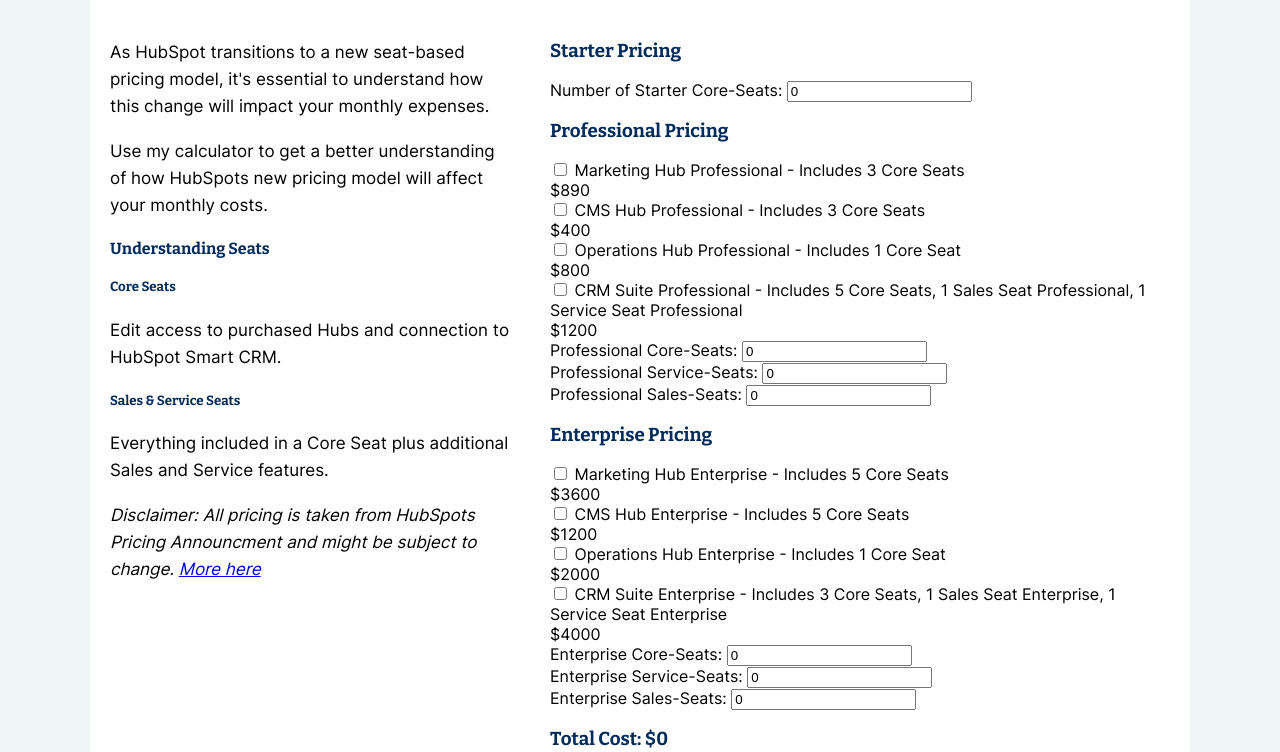
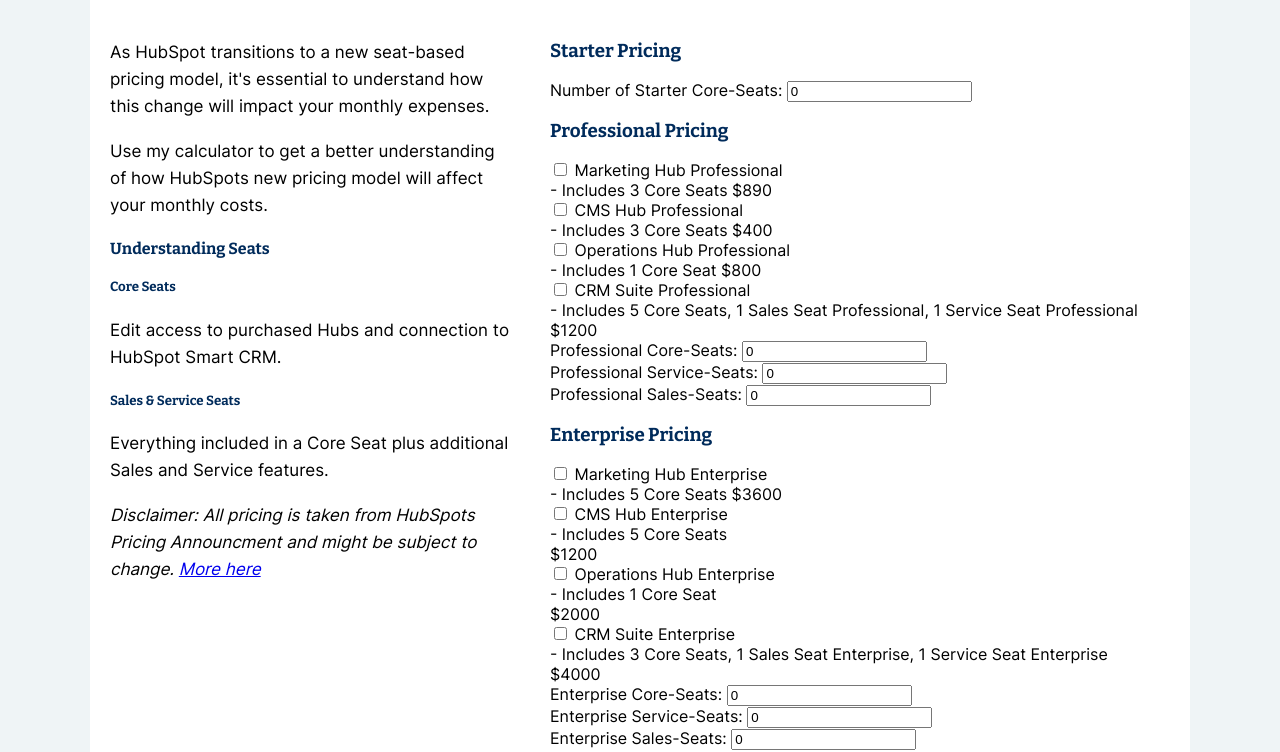
Before and after one commit to paulerrrr/personal_website, a plain HTML site: page index.html in a window 1280 px wide. Shown: the part 220-972 px from the top of the page. Drawn offline with Linux system fonts and the light colour scheme; a script that the page names is missing; a web font is replaced by a local one.

Commit message:
Update index.html

```diff
--- a/index.html
+++ b/index.html
@@ -162,19 +162,19 @@ function calculatePlanCost(planIds, coreSeatCost, serviceSeatCost, salesSeatCost
         <h3>Professional Pricing</h3>
         <div>
             <input type="checkbox" id="marketingHubPro" data-cost="890" data-core-seats="3" onchange="calculateTotal()">
-            <label for="marketingHubPro">Marketing Hub Professional - Includes 3 Core Seats <br> $890</label>
+            <label for="marketingHubPro">Marketing Hub Professional <br>- Includes 3 Core Seats $890</label>
         </div>
         <div>
             <input type="checkbox" id="cmsHubPro" data-cost="400" data-core-seats="3" onchange="calculateTotal()">
-            <label for="cmsHubPro">CMS Hub Professional - Includes 3 Core Seats <br> $400</label>
+            <label for="cmsHubPro">CMS Hub Professional<br> - Includes 3 Core Seats $400</label>
         </div>
         <div>
             <input type="checkbox" id="operationsHubPro" data-cost="800" data-core-seats="1" onchange="calculateTotal()">
-            <label for="operationsHubPro">Operations Hub Professional - Includes 1 Core Seat <br> $800</label>
+            <label for="operationsHubPro">Operations Hub Professional<br> - Includes 1 Core Seat $800</label>
         </div>
         <div>
             <input type="checkbox" id="crmSuitePro" data-cost="1200" data-core-seats="5" data-service-seats="1" data-sales-seats="1">
-            <label for="crmSuitePro">CRM Suite Professional - Includes 5 Core Seats, 1 Sales Seat Professional, 1 Service Seat Professional <br> $1200</label>
+            <label for="crmSuitePro">CRM Suite Professional <br>- Includes 5 Core Seats, 1 Sales Seat Professional, 1 Service Seat Professional <br> $1200</label>
         </div>
         <label for="professionalCoreSeats">Professional Core-Seats:</label>
         <input type="number" id="professionalCoreSeats" value="0" min="0" onchange="calculateTotal()"><br>
@@ -189,19 +189,19 @@ function calculatePlanCost(planIds, coreSeatCost, serviceSeatCost, salesSeatCost
         <h3>Enterprise Pricing</h3>
         <div>
             <input type="checkbox" id="marketingHubEnt" data-cost="3600" data-core-seats="5" onchange="calculateTotal()">
-            <label for="marketingHubEnt">Marketing Hub Enterprise - Includes 5 Core Seats <br> $3600</label>
+            <label for="marketingHubEnt">Marketing Hub Enterprise <br> - Includes 5 Core Seats $3600</label>
         </div>
         <div>
             <input type="checkbox" id="cmsHubEnt" data-cost="1200" data-core-seats="5" onchange="calculateTotal()">
-            <label for="cmsHubEnt">CMS Hub Enterprise - Includes 5 Core Seats <br> $1200</label>
+            <label for="cmsHubEnt">CMS Hub Enterprise <br>- Includes 5 Core Seats <br> $1200</label>
         </div>
         <div>
             <input type="checkbox" id="operationsHubEnt" data-cost="2000" data-core-seats="1" onchange="calculateTotal()">
-            <label for="operationsHubEnt">Operations Hub Enterprise - Includes 1 Core Seat <br> $2000</label>
+            <label for="operationsHubEnt">Operations Hub Enterprise <br>- Includes 1 Core Seat <br> $2000</label>
         </div>
         <div>
             <input type="checkbox" id="crmSuiteEnt" data-cost="4000" data-core-seats="5" data-service-seats="1" data-sales-seats="1">
-            <label for="crmSuiteEnt">CRM Suite Enterprise - Includes 3 Core Seats, 1 Sales Seat Enterprise, 1 Service Seat Enterprise<br> $4000</label>
+            <label for="crmSuiteEnt">CRM Suite Enterprise <br>- Includes 3 Core Seats, 1 Sales Seat Enterprise, 1 Service Seat Enterprise<br> $4000</label>
         </div>
         <label for="enterpriseCoreSeats">Enterprise Core-Seats:</label>
         <input type="number" id="enterpriseCoreSeats" value="0" min="0" onchange="calculateTotal()"><br>
```
